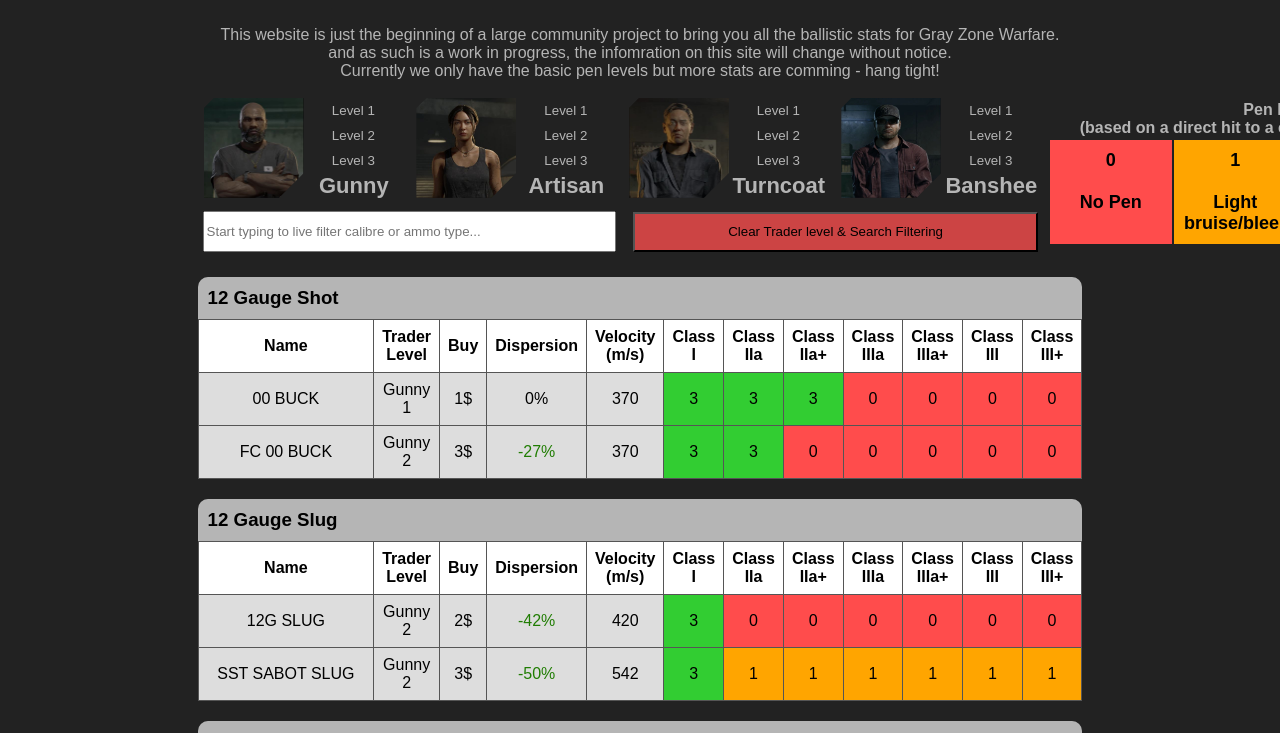
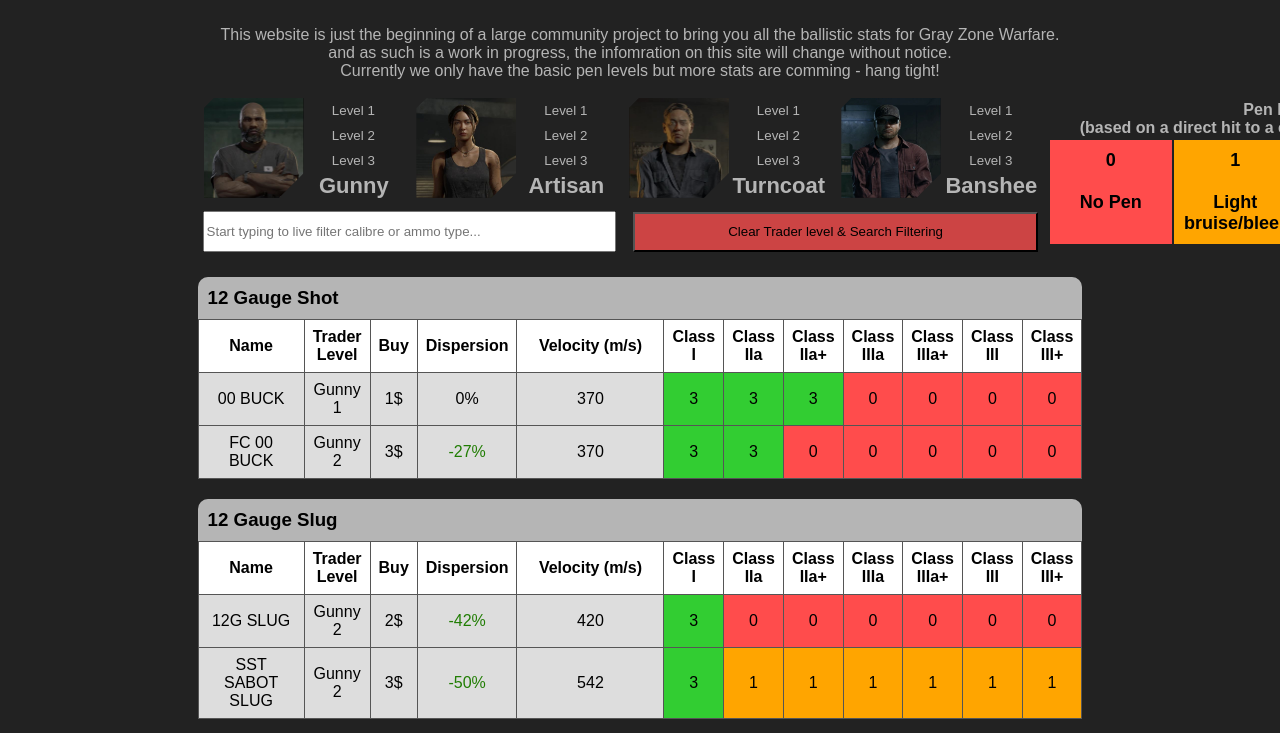
Before and after one commit to gzwballistics/v1site, a plain HTML site: page index.html in a window 1280 px wide. Shown: the top 733 px of the page. Drawn offline with Linux system fonts and the light colour scheme.

Commit message:
Update index.html

```diff
--- a/index.html
+++ b/index.html
@@ -194,6 +194,7 @@
 		color: #000000;
 		}
 		.velocity-cell {
+		min-width: 130px;
 		align-items: center;
 		justify-content: center; /* This centers the text horizontally */
 		position: relative;
```
